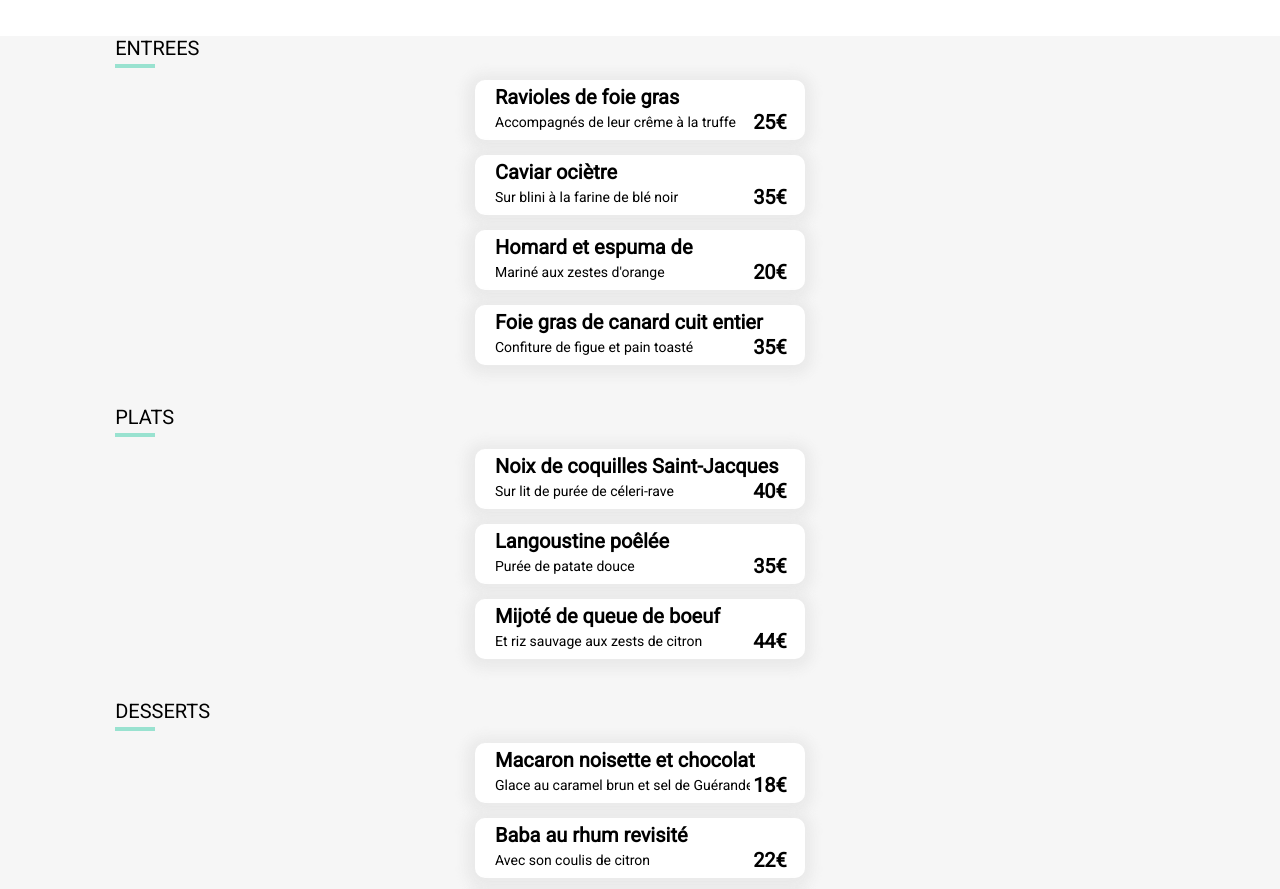
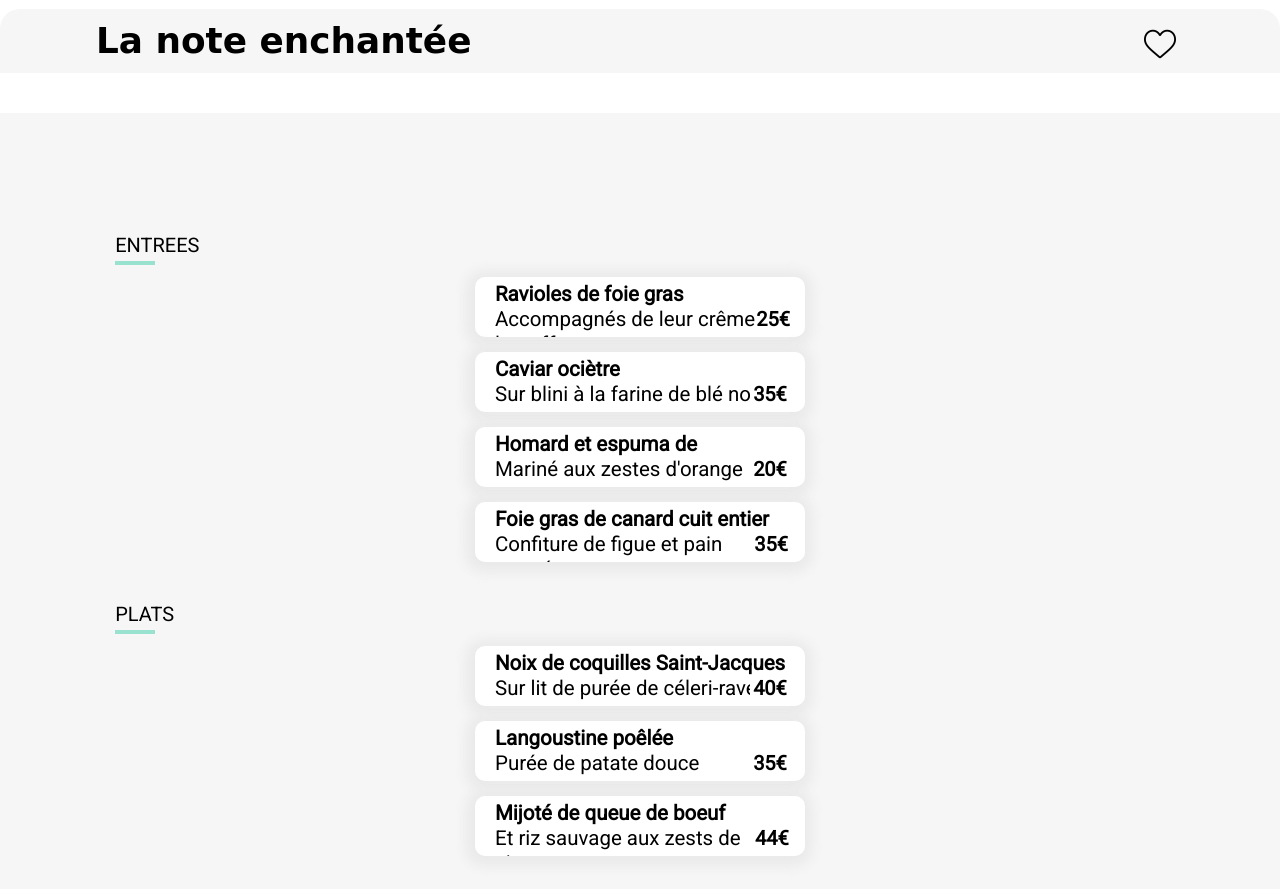
Before and after one commit to almoha73/AgnesBeaumatin_3_10012022, a website: page html/note.html in a window 1280 px wide. Shown: the part 714-1603 px from the top of the page. Drawn offline with Linux system fonts and the light colour scheme; a web font is replaced by a local one.

Commit message:
pull et background page restaurant et fz polices

```diff
--- a/package.json
+++ b/package.json
@@ -110,6 +110,7 @@
     "jsprim": "^1.4.2",
     "kind-of": "^6.0.3",
     "lines-and-columns": "^1.2.4",
+    "live-server": "^1.1.0",
     "locate-path": "^5.0.0",
     "lodash": "^4.17.21",
     "lru-cache": "^6.0.0",
--- a/sass/layout/_asideHomepage.scss
+++ b/sass/layout/_asideHomepage.scss
@@ -10,7 +10,6 @@ body{
     background-color: abstracts.$color-white;
     display: flex;
     flex-direction: column;
-    align-items: center;
     @include abstracts.widthHeight(100%, auto);
     z-index: 0;
 }
--- a/sass/layout/_header_homepage.scss
+++ b/sass/layout/_header_homepage.scss
@@ -33,7 +33,6 @@ text-decoration: none;
 
 header{
   @include abstracts.flex(flex, center, center, wrap, column);
-  padding-bottom: 15vmin;
   @media (min-width: 992px){
     padding-bottom: 5vmin;
   }
--- a/sass/layout/_header_restaurant.scss
+++ b/sass/layout/_header_restaurant.scss
@@ -60,7 +60,7 @@ header{
   .restaurant-menu{
     @include abstracts.widthHeight(100%, 5vmax);
     line-height: 5vmax;
-    margin-top: 45%;
+    margin-top: 51%;
     border-radius: 2rem 2rem 0 0;
     display: flex;
     justify-content: center;
--- a/sass/layout/_page_restaurant.scss
+++ b/sass/layout/_page_restaurant.scss
@@ -3,6 +3,7 @@
 .principal{
     @include abstracts.widthHeight(100%, auto);
     margin-bottom: 25px;
+    padding-top: 15vmin;
     display: flex;
     flex-direction: column;
     background-color: abstracts.$color-background;
@@ -65,12 +66,13 @@
             margin-left: 20px;
             margin-top: 5px;
             font-weight: bold;
+            font-size: 1.6vmax;
         }
 
         & .plat__ingredient{
             @include abstracts.flex(flex, space-between, 0, 0, row);
             & p{
-                font-size: 14px;
+                font-size: 1.6vmax;
                 background-color: abstracts.$color-white;
                 margin-left: 20px;
             }
```
Also changed, not shown: style.css, 2 other files.
